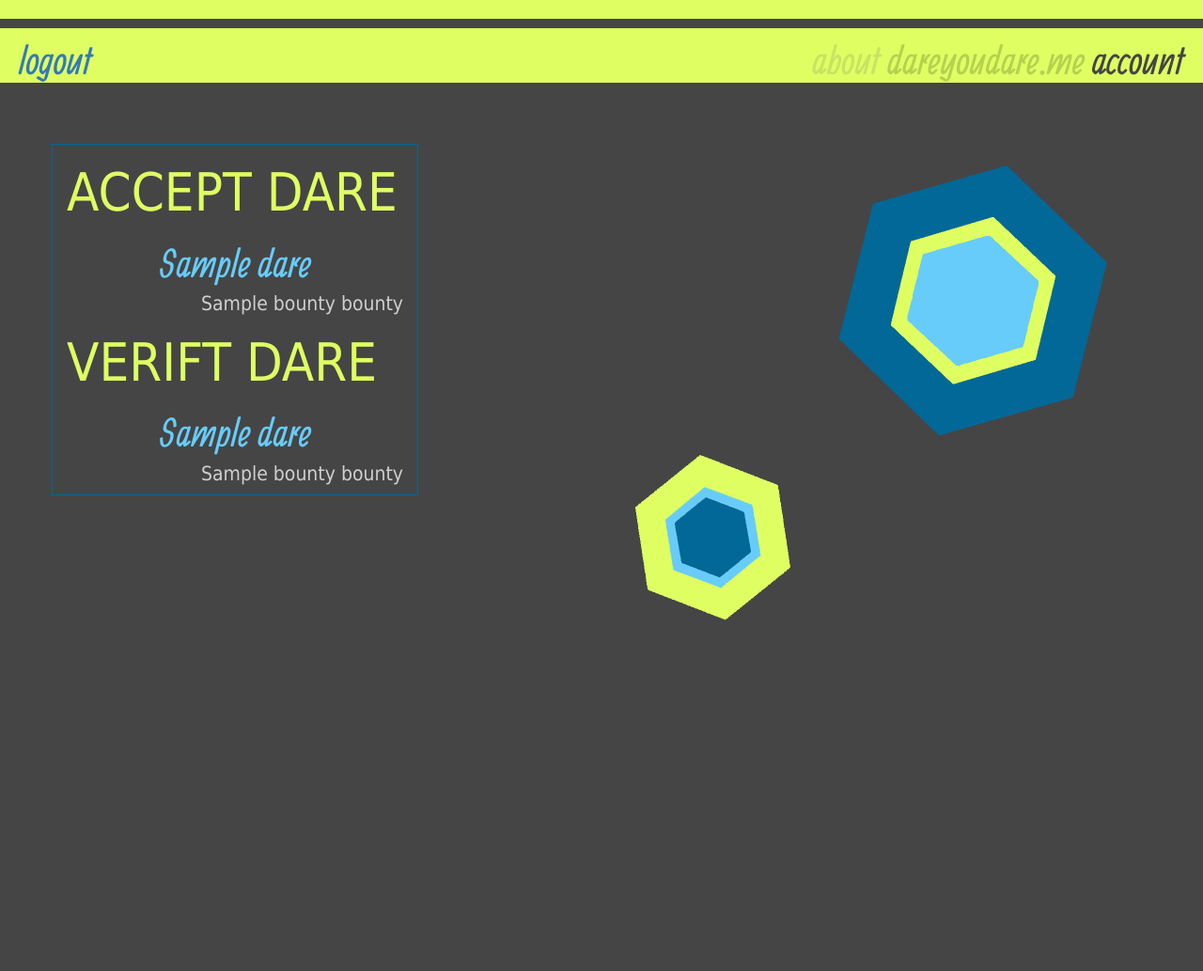
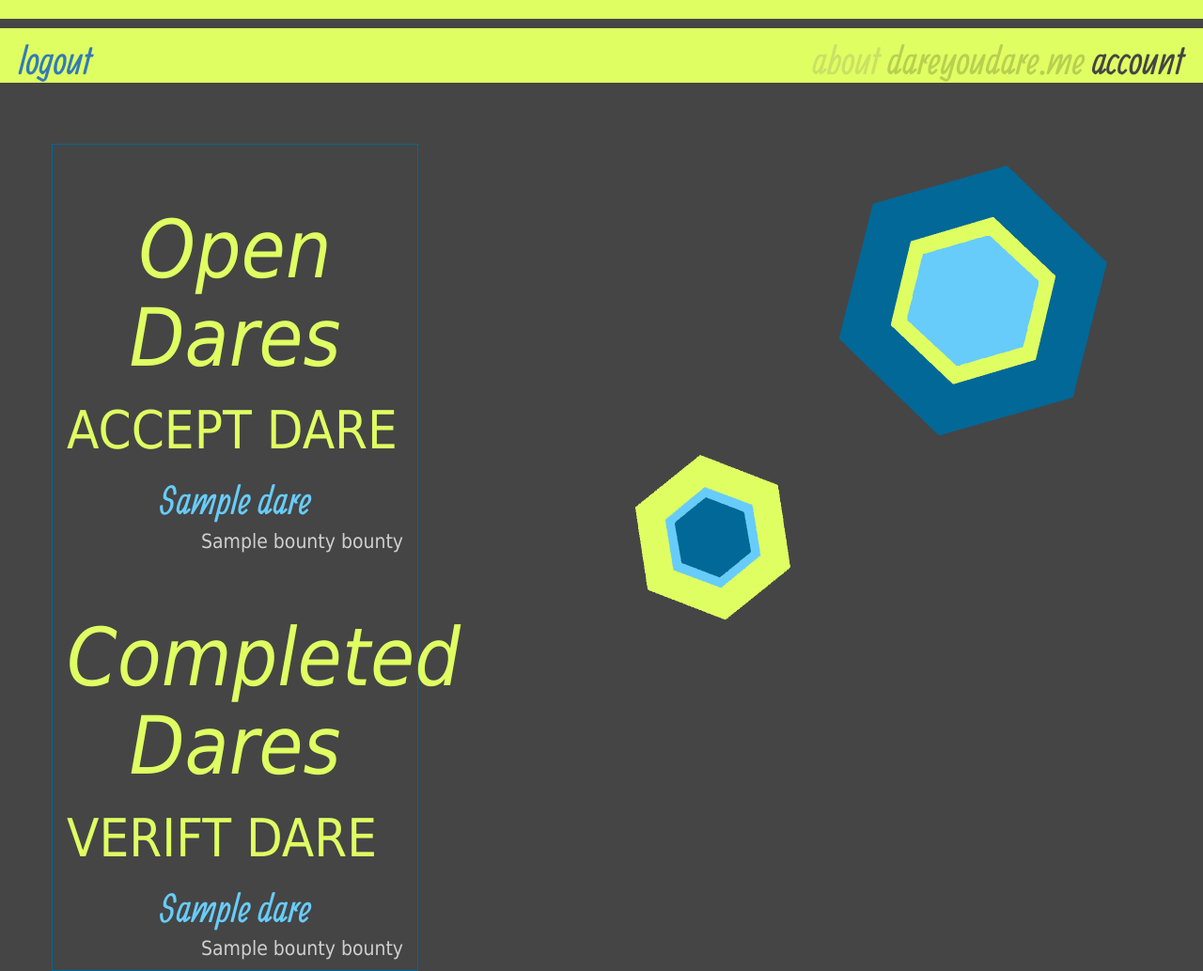
Before and after one commit to the-alex/DareYouDareMe, a Flask app: template templates/index.html in a window 1280 px wide. Shown: the whole page at 94% size. Before the commit the page ends 660 px from the top, so only its background shows below. Run offline with Flask 2, Linux system fonts and the light colour scheme; the template is opened without the code that fills it: most values are stand-ins (such as "Sample title", 1, 10 or a date in 2020); some libraries are stand-ins or nearby versions.

Commit message:
Added a few lines to ...
index

```diff
--- a/templates/index.html
+++ b/templates/index.html
@@ -8,20 +8,26 @@
 <div class="container" id="darehold">
 <div class="row">
 	<div class="col-md-4" id="darebox">
+            <em>
+                <h1>Open Dares</h1>
+            </em>
             {% for dare in needed_dares %}
+            <form action="POST">
                 <h3> ACCEPT DARE </h3>
                 <h2>{{ dare.DareTitle }}</h2>
                 <h4>{{ dare.bounty }} bounty</h4>
+            </form>
             {% endfor %}
+
+            <em>
+                <h1>Completed Dares</h1>
+            </em>
 
             {% for dare in verified_dares %}
                 <h3> VERIFT DARE </h3>
                 <h2>{{ dare.DareTitle }}</h2>
                 <h4>{{ dare.bounty }} bounty</h4>
             {% endfor %}
-
-
-
 	</div>
 	<div class="col-md-2"></div>
 	<div class="col-md-6">
--- a/templates/login.html
+++ b/templates/login.html
@@ -11,8 +11,6 @@
                 {%if error %}
                     {{error}}
                 {%endif%}
-
-
             </h3>
             <div class="login-box">
                 <form method="POST" action="/login">
```
